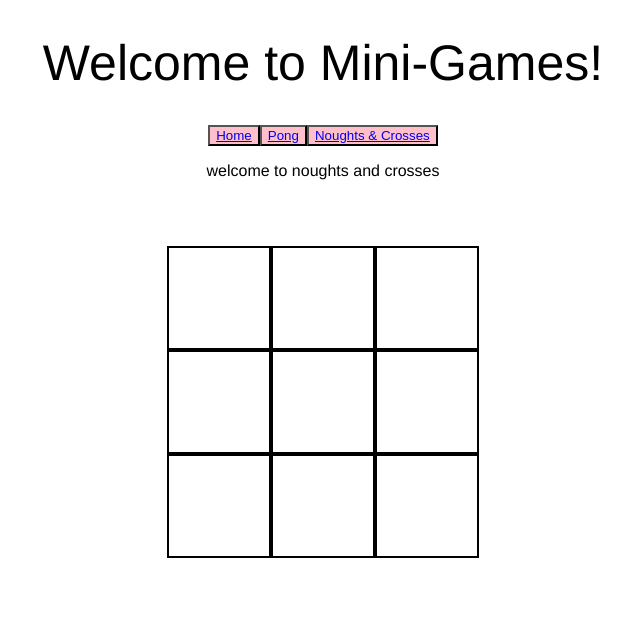
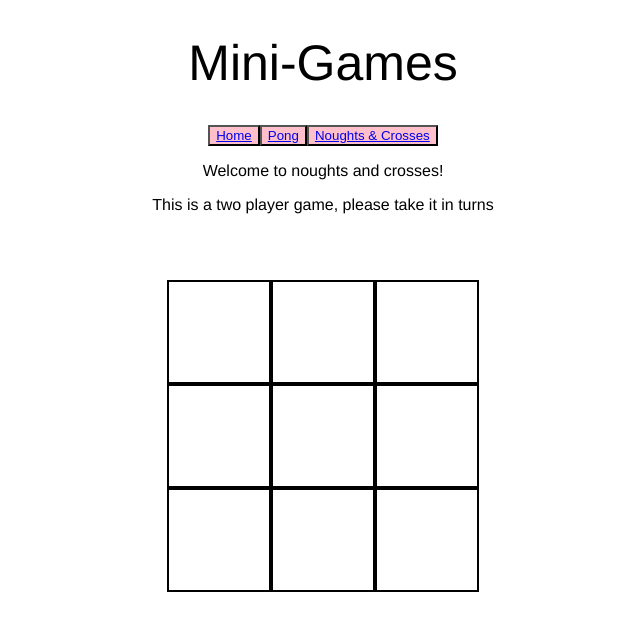
Before and after one commit to bellaroyle/mini-games, a React (Create React App) app: page /pong in a window 1280 px wide. Both pictures are taken after a click on the button "Noughts & Crosses". Shown: the top 630 px of the page, without its empty margins (317-957 px from the left). Built offline with nearby package versions, Linux system fonts and the light colour scheme.

Commit message:
changes text displayed

```diff
--- a/src/components/Header.jsx
+++ b/src/components/Header.jsx
@@ -3,7 +3,7 @@ import React from 'react';
 export default function Header() {
   return (
     <div>
-      <h1>Welcome to Mini-Games!</h1>
+      <h1>Mini-Games</h1>
     </div>
   );
 }
--- a/src/components/NoughtsAndCrosses.jsx
+++ b/src/components/NoughtsAndCrosses.jsx
@@ -5,7 +5,8 @@ import Grid from './Grid';
 export default function NoughtsAndCrosses() {
   return (
     <div>
-      <p>welcome to noughts and crosses</p>
+      <p>Welcome to noughts and crosses!</p>
+      <p>This is a two player game, please take it in turns</p>
       <Grid />
     </div>
   );
```
